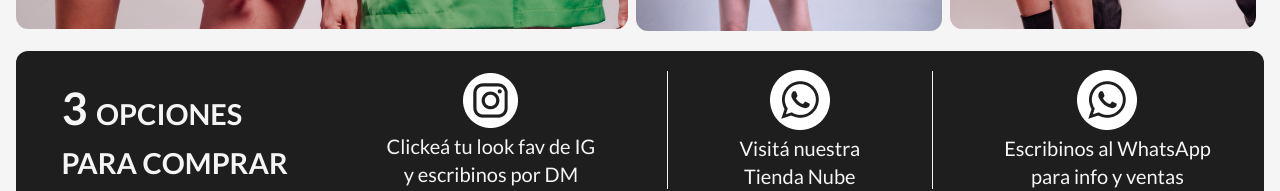
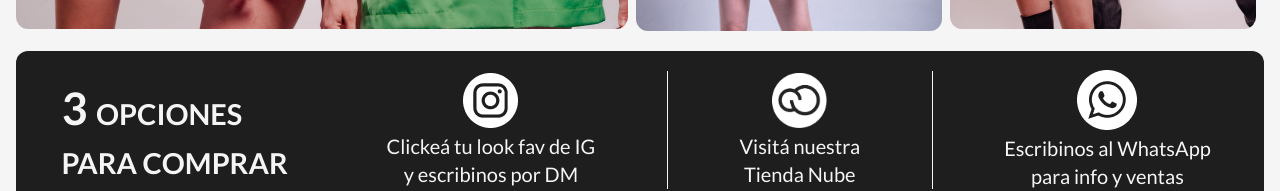
Before and after one commit to francobuceta/Custom-Boutique, a React (Vite) app: page / in a window 1280 px wide. Shown: the part 739-930 px from the top of the page. Built offline with nearby package versions, Linux system fonts and the light colour scheme; no server answers.

Commit message:
add icon "tienda" / fix nav

```diff
--- a/src/components/sections/home/Banner.jsx
+++ b/src/components/sections/home/Banner.jsx
@@ -1,5 +1,6 @@
 import instagram from "../../../assets/banner-icons/instagram.png";
 import wp from "../../../assets/banner-icons/wp.png";
+import tienda from "../../../assets/banner-icons/tienda_nube.png";
 import mobileInsta from "../../../assets/banner-icons/mobile_instagram.png";
 import mobileWp from "../../../assets/banner-icons/mobile_wp.png";
 import useMediaQuery from '../../../hooks/useMediaQuery';
@@ -36,7 +37,8 @@ const Banner = () => {
 
                     <div>
                         <a href='https://custom15.mitiendanube.com/productos/' className="banner_iconContainer" target="_blank">
-                            <img src={isMobile ? mobileWp : wp} alt="icono tienda nube" className="banner_icon" />
+                            <img src={tienda} alt="icono tienda nube"
+                            className={isMobile ? "banner_icon h-[35px] w-[35px]" : "banner_icon h-[55px] w-[55px]"} />
                             <p className="text-alternative text-center md:text-xl sm:text-lg">
                                 {isTablet ? "Tienda Nube" : <>Visitá nuestra<br />Tienda Nube</>}
                             </p>
--- a/src/pages/Navbar.jsx
+++ b/src/pages/Navbar.jsx
@@ -1,6 +1,7 @@
 import { Disclosure } from '@headlessui/react';
 import { Bars3Icon, XMarkIcon } from '@heroicons/react/24/outline';
 import { Link } from "react-scroll";
+import useMediaQuery from '../hooks/useMediaQuery';
 import logo from "../assets/logo.png";
 import facebook from "../assets/images/mobile_face.png";
 import instagram from "../assets/images/mobile_insta.png";
@@ -15,6 +16,8 @@ const Navbar = () => {
         { name: 'PROMOCIONES', href: 'promotions' },
         { name: 'CONTACTO', href: 'contact' },
     ]
+
+    const isBigScreen = useMediaQuery('(min-width: 1800px)')
 
     function classNames(...classes) {
         return classes.filter(Boolean).join(' ')
@@ -66,7 +69,7 @@ const Navbar = () => {
                                                 className={classNames('navbar_text')}
                                                 aria-current={item.current ? 'page' : undefined}
                                                 activeClass="navbar_textCurrent" smooth spy to={item.href}
-                                                offset={-200}
+                                                offset={isBigScreen ? -350 : -200}
                                             >
                                                 {item.name}
                                             </Link>
```
Also changed, not shown: src/assets/banner-icons/tienda_nube.png (added).
